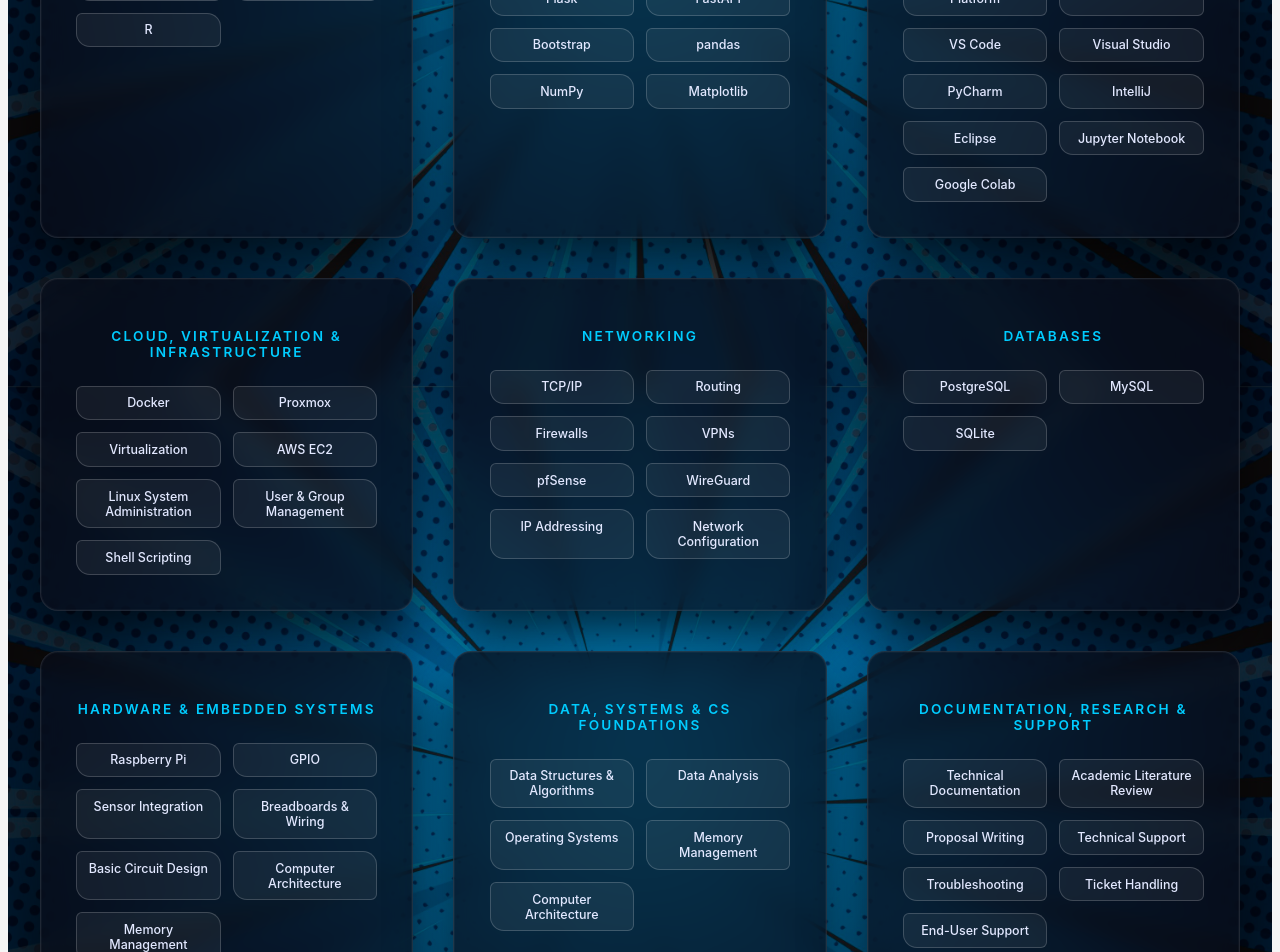
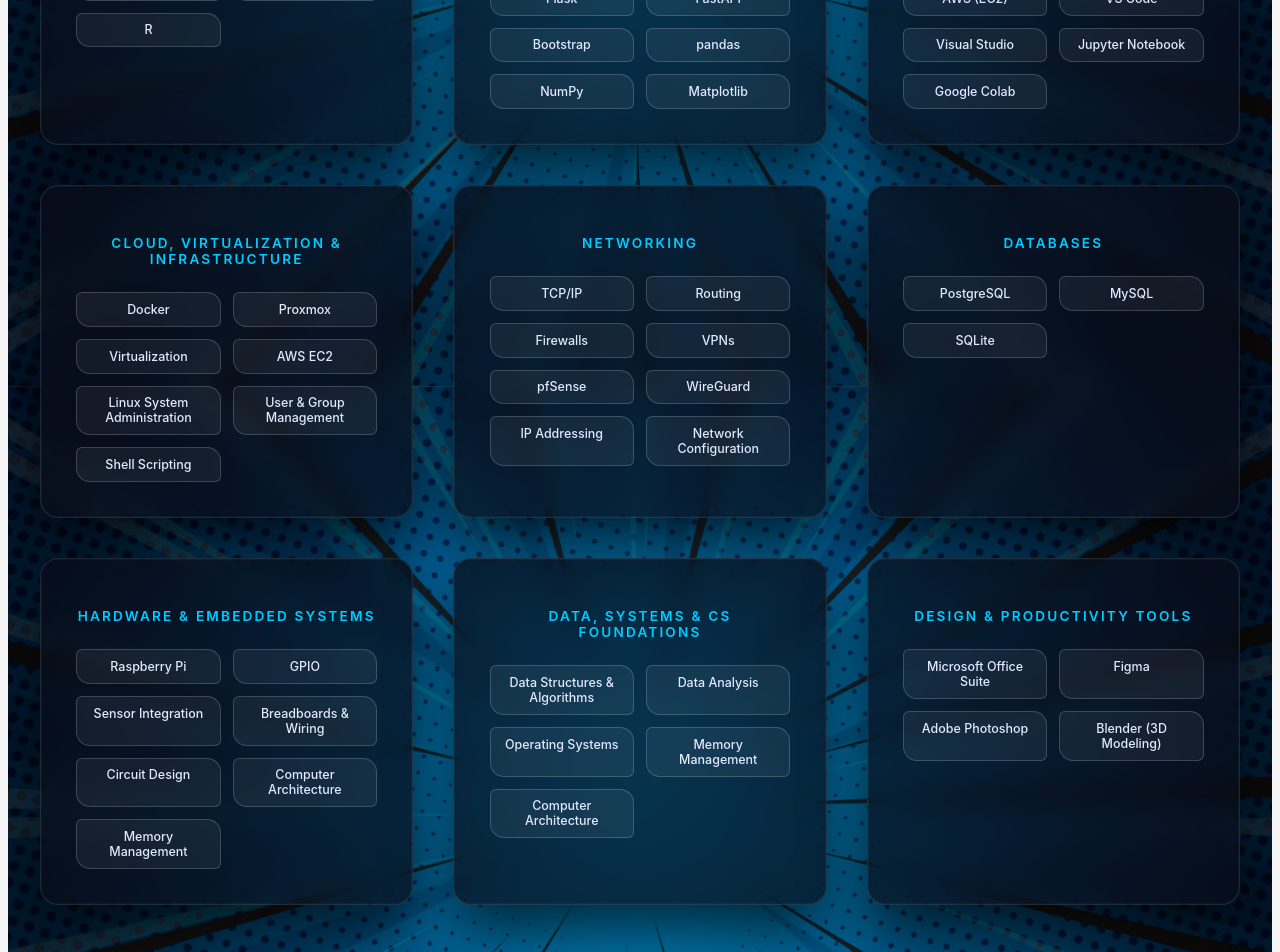
Before and after one commit to AngelShresthaCS/portfolio-site, a React (Create React App) app: page / in a window 1280 px wide. Shown: the part 6960-7912 px from the top of the page. Built offline with nearby package versions, Linux system fonts and the light colour scheme.

Commit message:
content refinement

```diff
--- a/src/components/Skills.js
+++ b/src/components/Skills.js
@@ -33,17 +33,13 @@
     {
       title: 'Developer Tools & Platforms',
       skills: [
-        'Git',
-        'GitHub',
+        'Git / GitHub',
         'Docker',
         'Travis CI',
         'Google Cloud Platform',
         'AWS (EC2)',
         'VS Code',
         'Visual Studio',
-        'PyCharm',
-        'IntelliJ',
-        'Eclipse',
         'Jupyter Notebook',
         'Google Colab'
       ]
@@ -88,7 +84,7 @@
         'GPIO',
         'Sensor Integration',
         'Breadboards & Wiring',
-        'Basic Circuit Design',
+        'Circuit Design',
         'Computer Architecture',
         'Memory Management'
       ]
@@ -101,18 +97,6 @@
         'Operating Systems',
         'Memory Management',
         'Computer Architecture'
-      ]
-    },
-    {
-      title: 'Documentation, Research & Support',
-      skills: [
-        'Technical Documentation',
-        'Academic Literature Review',
-        'Proposal Writing',
-        'Technical Support',
-        'Troubleshooting',
-        'Ticket Handling',
-        'End-User Support'
       ]
     },
     {
```
